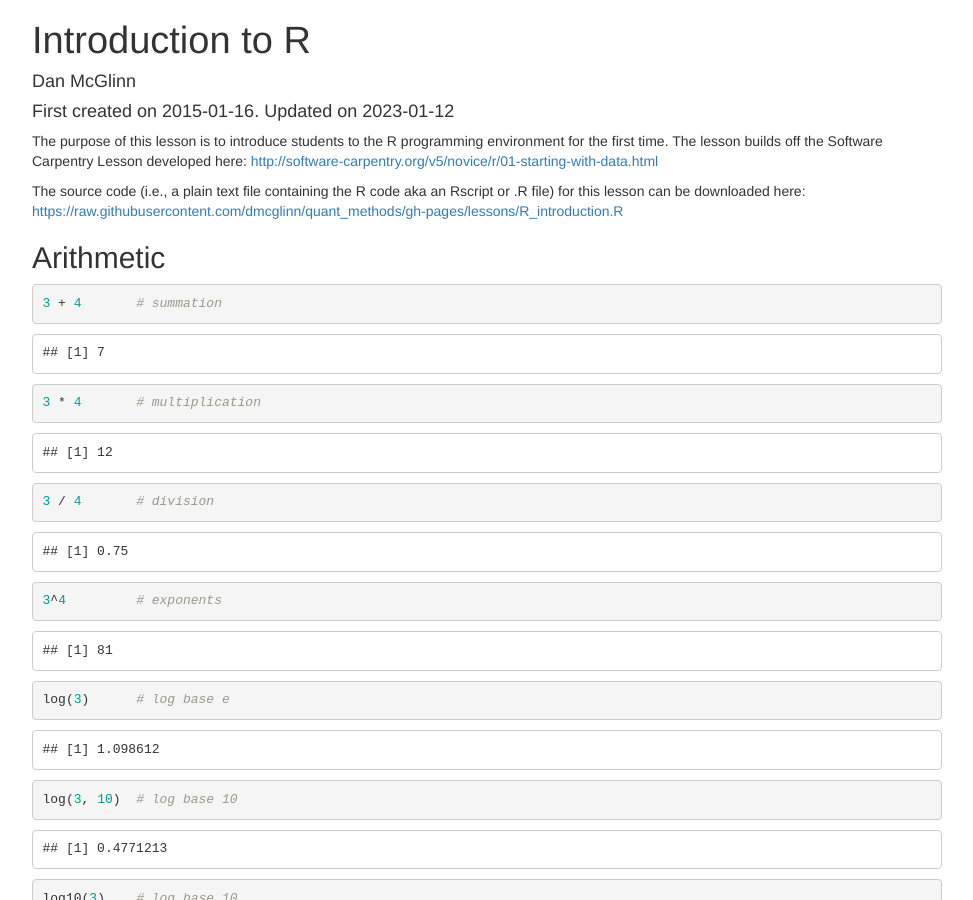
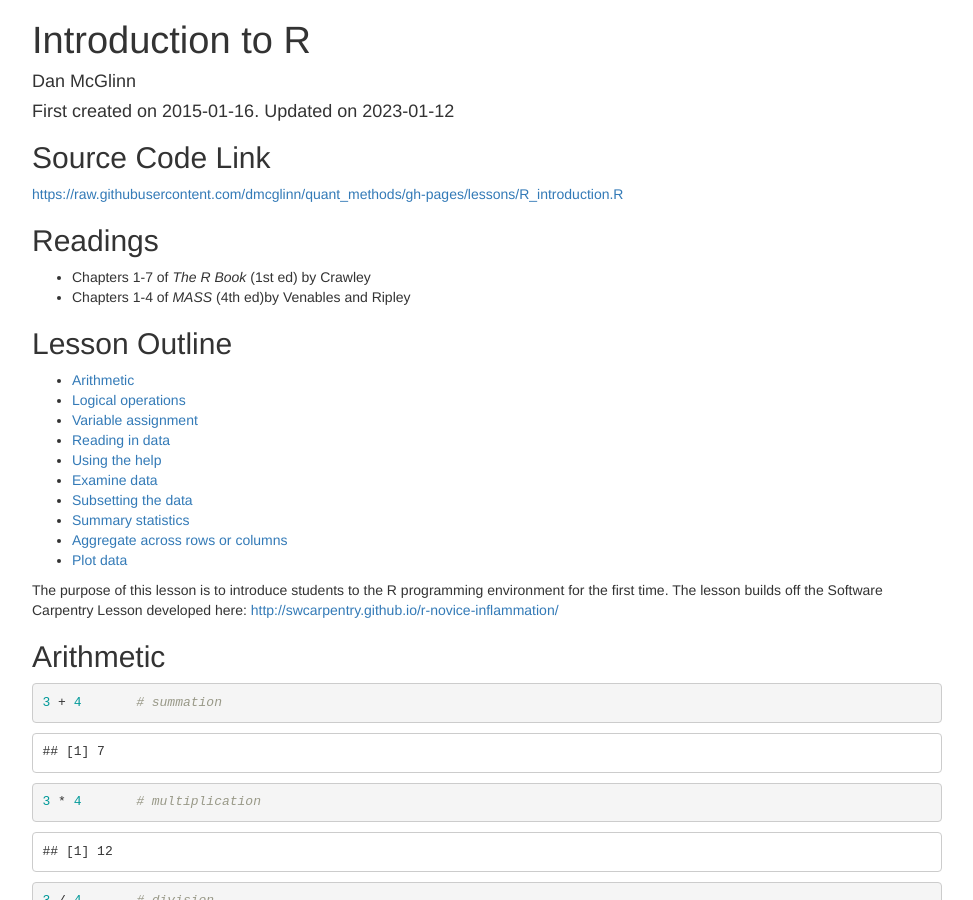
Before and after one commit to dmcglinn/quant_methods, a Jekyll site: the page lessons/R_introduction.html, which Jekyll copies as it is, in a window 1280 px wide and 900 px high. Shown: the whole window, without its empty margins (153-1126 px from the left). Built offline with Jekyll 4.4.1, drawn with Linux system fonts in a browser that asks for light colours.

Commit message:
Add missing lesson outline and fix soft carp link

```diff
--- a/lessons/R_introduction.html
+++ b/lessons/R_introduction.html
@@ -369,11 +369,35 @@ pre code {
 </div>
 
 
+<div id="source-code-link" class="section level2">
+<h2>Source Code Link</h2>
+<p><a href="https://raw.githubusercontent.com/dmcglinn/quant_methods/gh-pages/lessons/R_introduction.R" class="uri">https://raw.githubusercontent.com/dmcglinn/quant_methods/gh-pages/lessons/R_introduction.R</a></p>
+</div>
+<div id="readings" class="section level2">
+<h2>Readings</h2>
+<ul>
+<li>Chapters 1-7 of <em>The R Book</em> (1st ed) by Crawley</li>
+<li>Chapters 1-4 of <em>MASS</em> (4th ed)by Venables and Ripley</li>
+</ul>
+</div>
+<div id="lesson-outline" class="section level2">
+<h2>Lesson Outline</h2>
+<ul>
+<li><a href="#arith">Arithmetic</a></li>
+<li><a href="#logic">Logical operations</a></li>
+<li><a href="#vars">Variable assignment</a></li>
+<li><a href="#read">Reading in data</a></li>
+<li><a href="#help">Using the help</a></li>
+<li><a href="#data">Examine data</a></li>
+<li><a href="#subset">Subsetting the data</a></li>
+<li><a href="#summary">Summary statistics</a></li>
+<li><a href="#aggr">Aggregate across rows or columns</a></li>
+<li><a href="#plot">Plot data</a></li>
+</ul>
 <p>The purpose of this lesson is to introduce students to the R
 programming environment for the first time. The lesson builds off the
-Software Carpentry Lesson developed here: <a href="http://software-carpentry.org/v5/novice/r/01-starting-with-data.html" class="uri">http://software-carpentry.org/v5/novice/r/01-starting-with-data.html</a></p>
-<p>The source code (i.e., a plain text file containing the R code aka an
-Rscript or .R file) for this lesson can be downloaded here: <a href="https://raw.githubusercontent.com/dmcglinn/quant_methods/gh-pages/lessons/R_introduction.R" class="uri">https://raw.githubusercontent.com/dmcglinn/quant_methods/gh-pages/lessons/R_introduction.R</a></p>
+Software Carpentry Lesson developed here: <a href="http://swcarpentry.github.io/r-novice-inflammation/" class="uri">http://swcarpentry.github.io/r-novice-inflammation/</a></p>
+</div>
 <div id="arithmetic" class="section level2">
 <h2>Arithmetic</h2>
 <pre class="r"><code>3 + 4       # summation</code></pre>
```
Also changed, not shown: 1 other file.
